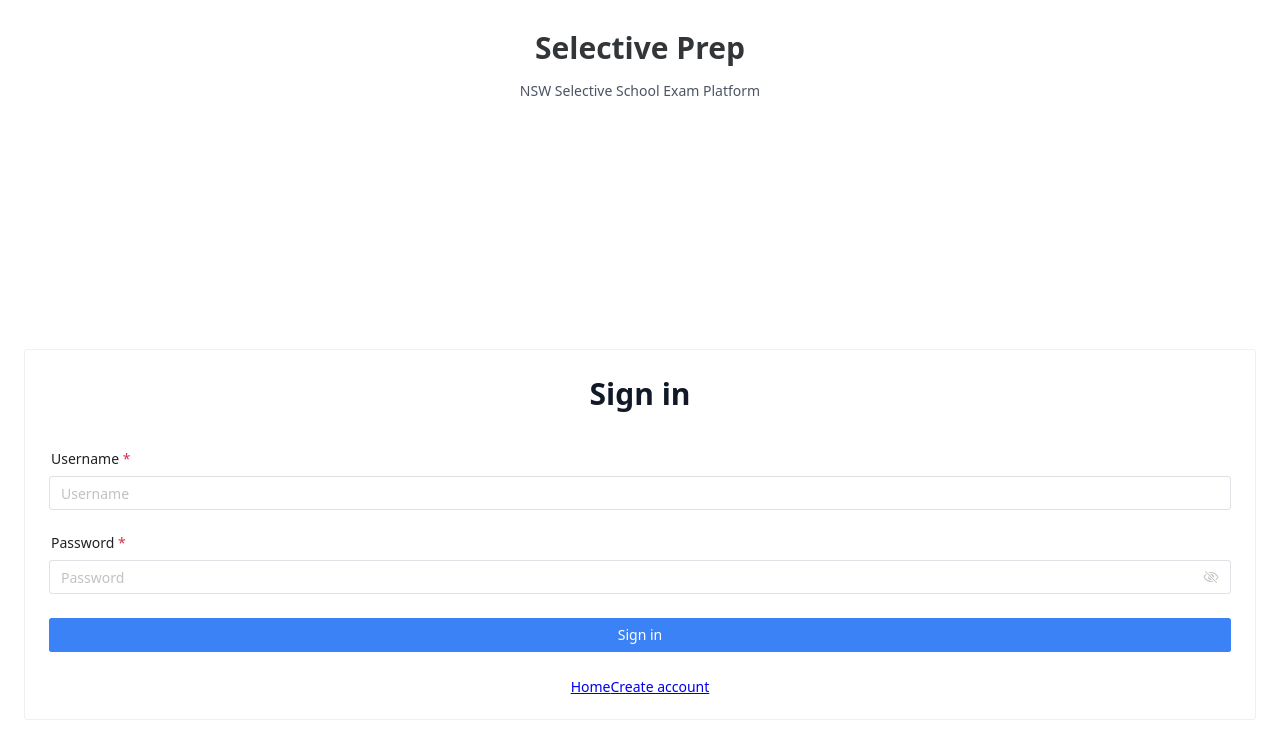
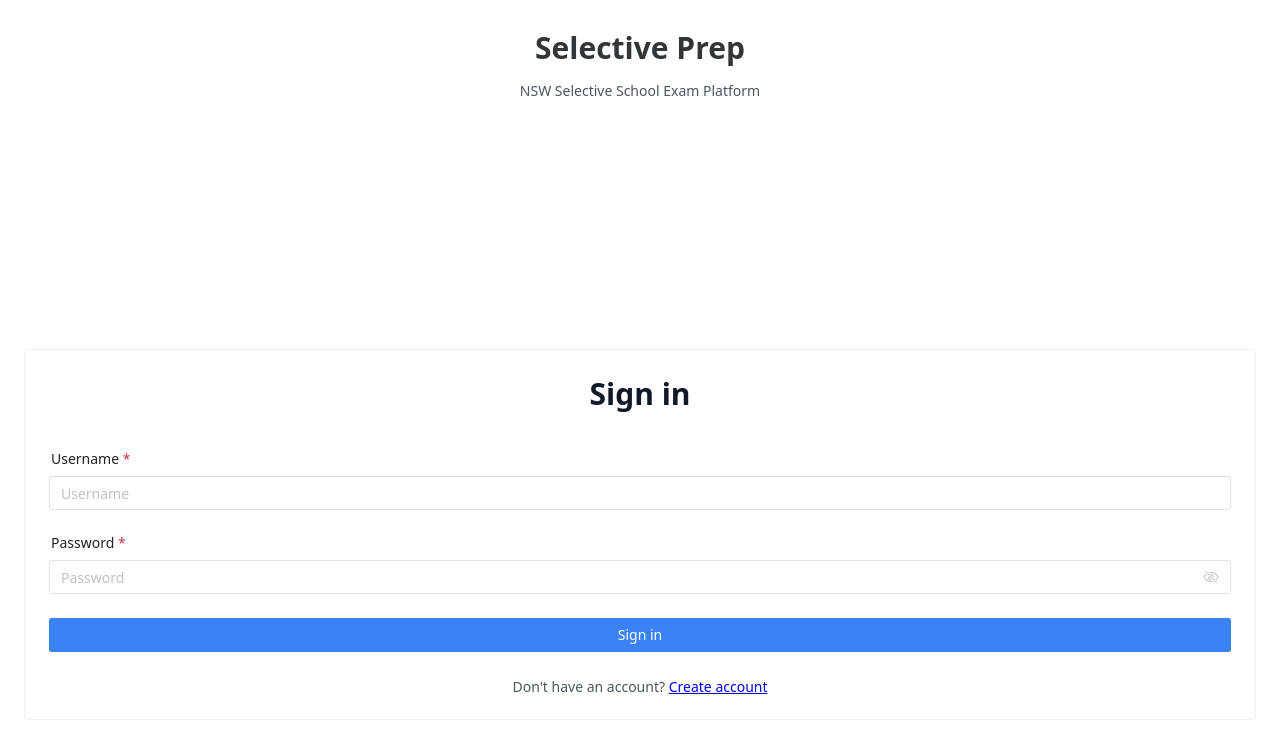
Before and after one commit to charlieqf/selective, a Vue app in the folder frontend/: page /login in a window 1280 px wide. Shown: the top 756 px of the page. Built offline with nearby package versions, Linux system fonts and the light colour scheme; no server answers.

Commit message:
fix: bugs

```diff
--- a/frontend/src/layouts/MainLayout.vue
+++ b/frontend/src/layouts/MainLayout.vue
@@ -60,7 +60,9 @@ function handleLogout() {
       @expand="collapsed = false"
     >
       <div class="p-4">
-        <h1 v-if="!collapsed" class="text-xl font-bold text-primary">Selective Prep</h1>
+        <router-link v-if="!collapsed" to="/dashboard" class="no-underline">
+          <h1 class="text-xl font-bold text-primary cursor-pointer hover:text-primary-600 transition-colors">Selective Prep</h1>
+        </router-link>
         <h1 v-else class="text-xl font-bold text-primary text-center">S</h1>
       </div>
       <n-menu
@@ -75,7 +77,9 @@ function handleLogout() {
       <n-layout-header bordered class="p-4 flex justify-between items-center">
         <div>
           <!-- 移动端显示标题 -->
-          <h1 v-if="isMobile" class="text-lg font-bold text-primary">Selective Prep</h1>
+          <router-link to="/dashboard" class="no-underline">
+            <h1 v-if="isMobile" class="text-lg font-bold text-primary cursor-pointer">Selective Prep</h1>
+          </router-link>
         </div>
         <div class="flex items-center gap-2">
           <span class="text-sm text-gray-600">{{ authStore.user?.username }}</span>
--- a/frontend/src/views/LoginView.vue
+++ b/frontend/src/views/LoginView.vue
@@ -85,8 +85,8 @@ async function handleLogin(e) {
         </n-form>
 
         <div class="text-center mt-4">
-          <router-link to="/" class="text-primary-600 hover:text-primary-500 mr-4">Home</router-link>
-          <router-link to="/register" class="text-primary-600 hover:text-primary-500">Create account</router-link>
+          <span class="text-gray-600">Don't have an account? </span>
+          <router-link to="/register" class="text-primary-600 hover:text-primary-500 font-medium">Create account</router-link>
         </div>
       </n-card>
     </div>
```
Also changed, not shown: 2 other files (tests, documents, lock files or other folders).
